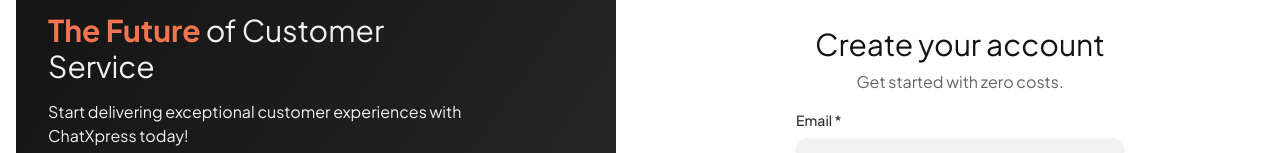
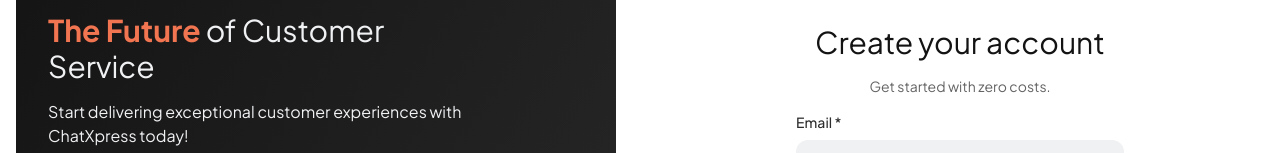
Before and after one commit to Classic-The-Demigod/chat-express, a React (Vite) app: page / in a window 1280 px wide. Shown: the part 137-290 px from the top of the page. Built offline with nearby package versions, Linux system fonts and the light colour scheme; a web font is replaced by a local one.

Commit message:
some changes

```diff
--- a/src/App.jsx
+++ b/src/App.jsx
@@ -29,11 +29,11 @@
         </main>
         <main className="flex-1 flex justify-center items-center py-[3rem] md:py-0">
           <div className="space-y-4">
-            <div className="text-center space-y-2">
+            <div className="text-center space-y-4">
               <h1 className="text-black-500 text-3xl font-normal">
                 Create your account
               </h1>
-              <p className="text-black-300">Get started with zero costs.</p>
+              <p className="text-black-300 text-sm">Get started with zero costs.</p>
             </div>
 
             <form
```
